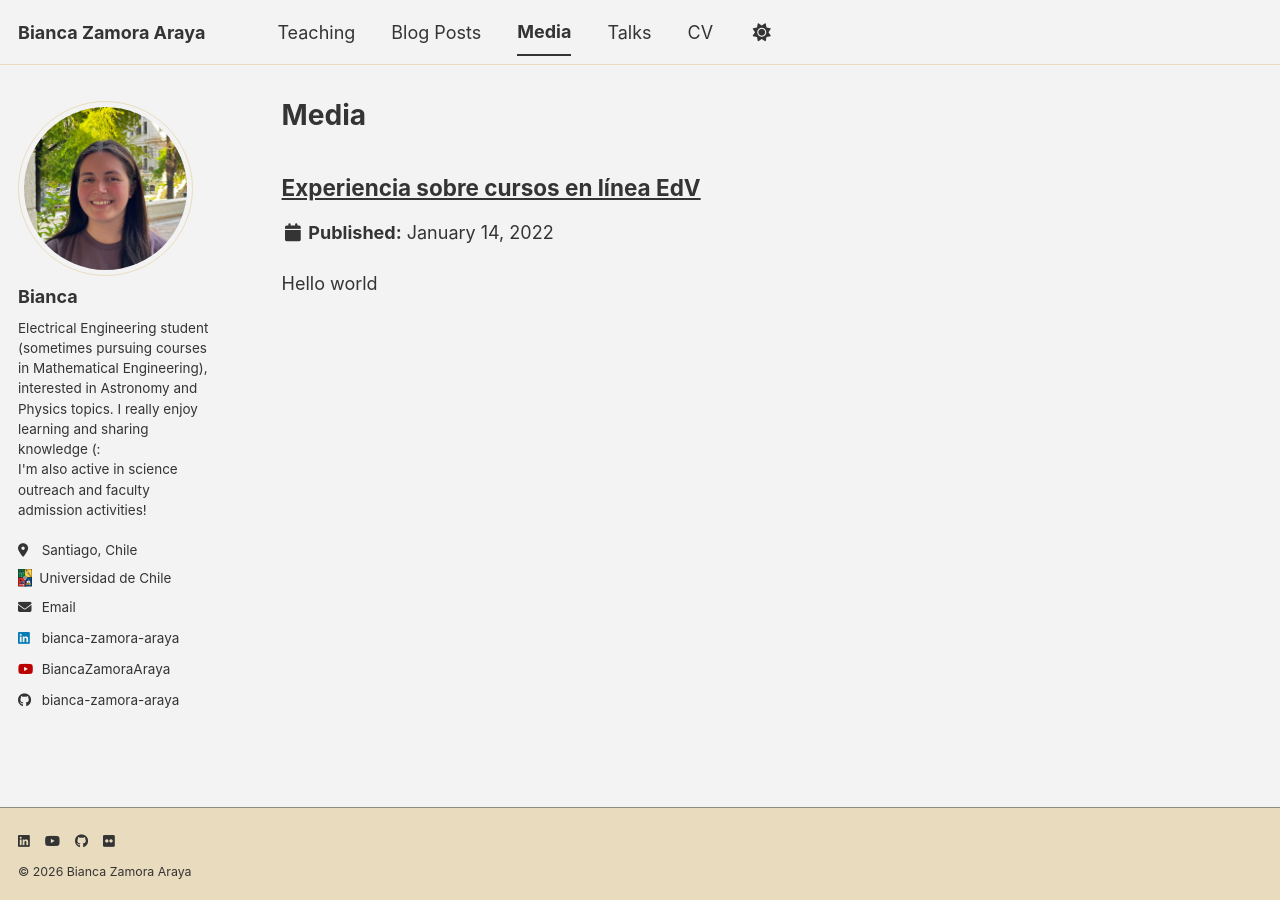
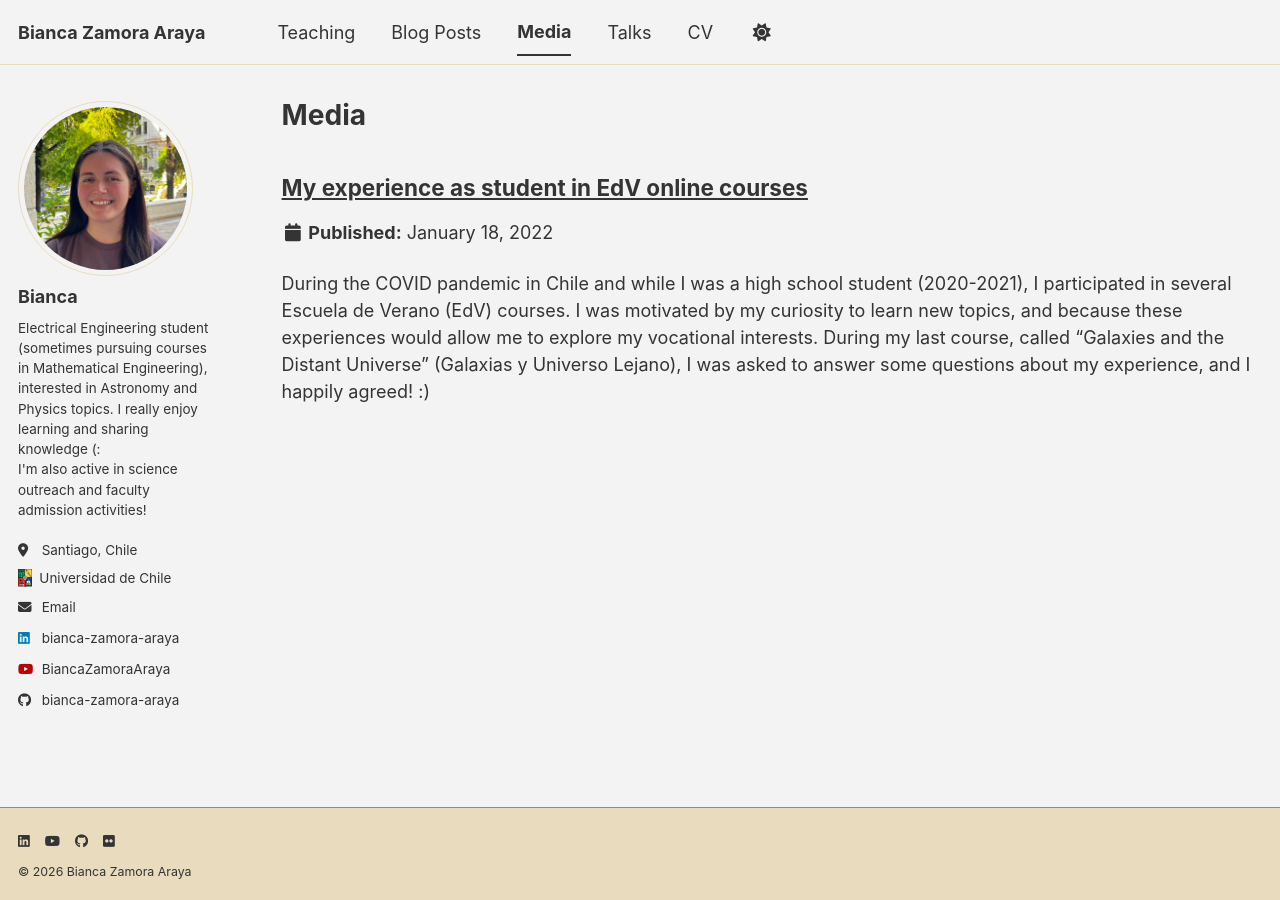
Before and after one commit to Bianca-Zamora-Araya/Bianca-Zamora-Araya.github.io, a Jekyll site: the page built from _pages/media.html, in a window 1280 px wide. Built offline with Jekyll 4.4.1, drawn with Linux system fonts in a browser that asks for light colours; a style sheet for code colours, icons or effects is not loaded.

Commit message:
Update 202201_EdV.md

```diff
--- a/_media/202201_EdV.md
+++ b/_media/202201_EdV.md
@@ -1,11 +1,34 @@
 ---
-title: "Experiencia sobre cursos en línea EdV"
+title: "My experience as student in EdV online courses"
 collection: media
-type: "Entrevista"
+type: "Interview"
 permalink: "media/202201_EdV"
-venue: "Escuela de Verano, Facultad de Ciencias Físicas y Matemáticas, Universidad de Chile"
-date: 2022-01-14
+venue: "University of Chile, Faculty of Physical and Mathematical Sciences, South Hall"
+date: 2022-01-18
 location: "Santiago, Chile"
 ---
 
-Hello world
+During the COVID pandemic in Chile and while I was a high school student (2020-2021), I participated in several Escuela de Verano (EdV) courses. I was motivated by my curiosity to learn new topics, and because these experiences would allow me to explore my vocational interests. During my last course, called "Galaxies and the Distant Universe" (Galaxias y Universo Lejano), I was asked to answer some questions about my experience, and I happily agreed! :)
+
+<style>
+.video-container {
+  margin: 20px 0; /* adds vertical space above and below */
+  padding: 10px;  /* optional, adds space inside around the iframe */
+  max-width: 100%;
+}
+
+.video-container iframe {
+  width: 100%;
+  height: 400px; /* adjust height as needed */
+  border: none;
+}
+</style>
+
+<div class="video-container">
+  <iframe
+    src="https://youtu.be/embed/mpVxEM7H3Dg?si=5tbFjyXeAwljQT5m"
+    title="YouTube video"
+    allow="accelerometer; autoplay; clipboard-write; encrypted-media; gyroscope; picture-in-picture; web-share"
+    allowfullscreen>
+  </iframe>
+</div>
```
